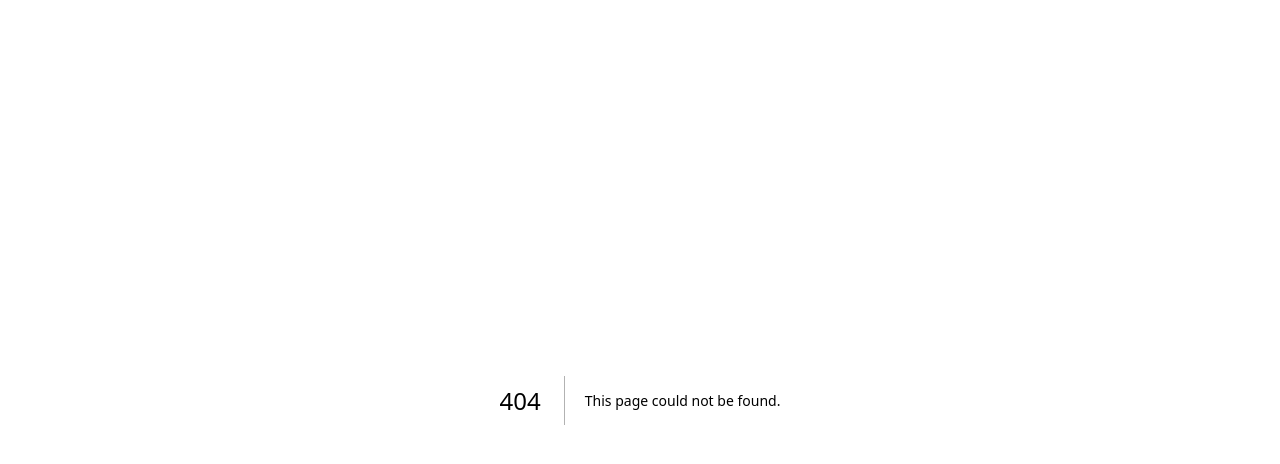
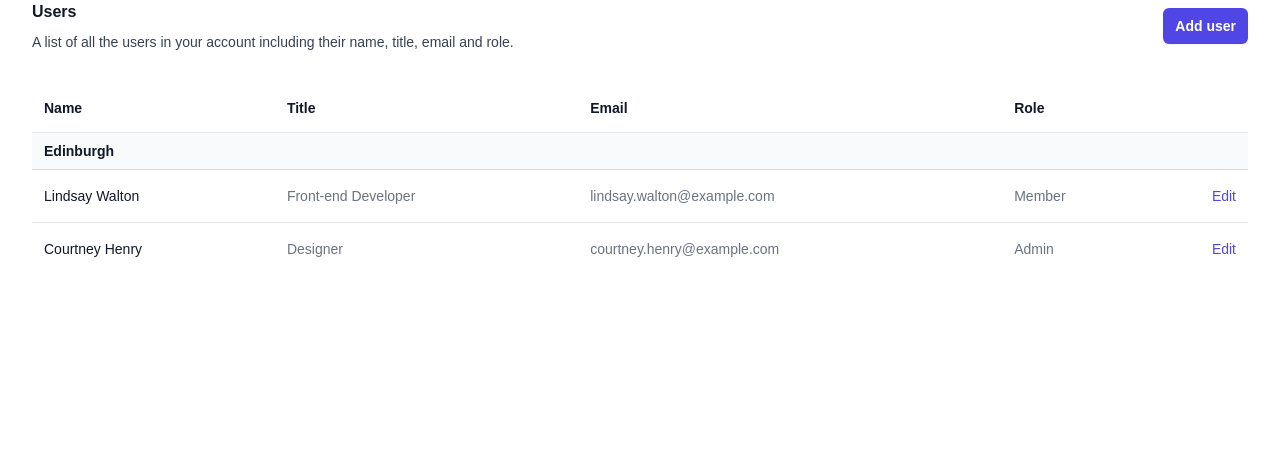
Before and after one commit to stackmonky/traintrack, a Next.js app: page /checklists in a window 1280 px wide. Before the commit this address had no page. Shown: the top 464 px of the page. Built offline with nearby package versions, Linux system fonts and the light colour scheme.

Commit message:
added global state for data

```diff
--- /dev/null
+++ b/app/checklists/page.tsx
@@ -0,0 +1,10 @@
+import CheckLists from "../components/Checklists"
+
+export default function CheckListsPage() {
+    return (
+        <>
+            <CheckLists />
+        </>
+
+    )
+}
--- a/app/components/Checklists.tsx
+++ b/app/components/Checklists.tsx
@@ -0,0 +1,99 @@
+import { Fragment } from 'react'
+
+const locations = [
+  {
+    name: 'Edinburgh',
+    people: [
+      { name: 'Lindsay Walton', title: 'Front-end Developer', email: 'lindsay.walton@example.com', role: 'Member' },
+      { name: 'Courtney Henry', title: 'Designer', email: 'courtney.henry@example.com', role: 'Admin' },
+    ],
+  },
+  // More people...
+]
+
+function classNames(...classes:any) {
+  return classes.filter(Boolean).join(' ')
+}
+
+export default function CheckLists() {
+  return (
+    <div className="px-4 sm:px-6 lg:px-8">
+      <div className="sm:flex sm:items-center">
+        <div className="sm:flex-auto">
+          <h1 className="text-base font-semibold text-gray-900">Users</h1>
+          <p className="mt-2 text-sm text-gray-700">
+            A list of all the users in your account including their name, title, email and role.
+          </p>
+        </div>
+        <div className="mt-4 sm:ml-16 sm:mt-0 sm:flex-none">
+          <button
+            type="button"
+            className="block rounded-md bg-indigo-600 px-3 py-2 text-center text-sm font-semibold text-white shadow-sm hover:bg-indigo-500 focus-visible:outline focus-visible:outline-2 focus-visible:outline-offset-2 focus-visible:outline-indigo-600"
+          >
+            Add user
+          </button>
+        </div>
+      </div>
+      <div className="mt-8 flow-root">
+        <div className="-mx-4 -my-2 overflow-x-auto sm:-mx-6 lg:-mx-8">
+          <div className="inline-block min-w-full py-2 align-middle sm:px-6 lg:px-8">
+            <table className="min-w-full">
+              <thead className="bg-white">
+                <tr>
+                  <th scope="col" className="py-3.5 pl-4 pr-3 text-left text-sm font-semibold text-gray-900 sm:pl-3">
+                    Name
+                  </th>
+                  <th scope="col" className="px-3 py-3.5 text-left text-sm font-semibold text-gray-900">
+                    Title
+                  </th>
+                  <th scope="col" className="px-3 py-3.5 text-left text-sm font-semibold text-gray-900">
+                    Email
+                  </th>
+                  <th scope="col" className="px-3 py-3.5 text-left text-sm font-semibold text-gray-900">
+                    Role
+                  </th>
+                  <th scope="col" className="relative py-3.5 pl-3 pr-4 sm:pr-3">
+                    <span className="sr-only">Edit</span>
+                  </th>
+                </tr>
+              </thead>
+              <tbody className="bg-white">
+                {locations.map((location) => (
+                  <Fragment key={location.name}>
+                    <tr className="border-t border-gray-200">
+                      <th
+                        scope="colgroup"
+                        colSpan={5}
+                        className="bg-gray-50 py-2 pl-4 pr-3 text-left text-sm font-semibold text-gray-900 sm:pl-3"
+                      >
+                        {location.name}
+                      </th>
+                    </tr>
+                    {location.people.map((person, personIdx) => (
+                      <tr
+                        key={person.email}
+                        className={classNames(personIdx === 0 ? 'border-gray-300' : 'border-gray-200', 'border-t')}
+                      >
+                        <td className="whitespace-nowrap py-4 pl-4 pr-3 text-sm font-medium text-gray-900 sm:pl-3">
+                          {person.name}
+                        </td>
+                        <td className="whitespace-nowrap px-3 py-4 text-sm text-gray-500">{person.title}</td>
+                        <td className="whitespace-nowrap px-3 py-4 text-sm text-gray-500">{person.email}</td>
+                        <td className="whitespace-nowrap px-3 py-4 text-sm text-gray-500">{person.role}</td>
+                        <td className="relative whitespace-nowrap py-4 pl-3 pr-4 text-right text-sm font-medium sm:pr-3">
+                          <a href="#" className="text-indigo-600 hover:text-indigo-900">
+                            Edit<span className="sr-only">, {person.name}</span>
+                          </a>
+                        </td>
+                      </tr>
+                    ))}
+                  </Fragment>
+                ))}
+              </tbody>
+            </table>
+          </div>
+        </div>
+      </div>
+    </div>
+  )
+}
--- a/app/components/MainNavigation.tsx
+++ b/app/components/MainNavigation.tsx
@@ -10,7 +10,7 @@ import {
   const actions = [
     {
       title: 'View Checklists',
-      href: '#',
+
       icon: FolderIcon,
       iconForeground: 'text-teal-700',
       iconBackground: 'bg-teal-50',
@@ -18,7 +18,7 @@ import {
     },
     {
       title: 'View my Stats',
-      href: '#',
+
       icon: ChartBarIcon,
       iconForeground: 'text-purple-700',
       iconBackground: 'bg-purple-50',
@@ -26,7 +26,7 @@ import {
     },
     {
       title: 'Resources',
-      href: '#',
+
       icon: BookOpenIcon,
       iconForeground: 'text-sky-700',
       iconBackground: 'bg-sky-50',
@@ -34,7 +34,7 @@ import {
     },
     {
       title: 'Calendar',
-      href: '#',
+
       icon: CalendarIcon,
       iconForeground: 'text-yellow-700',
       iconBackground: 'bg-yellow-50',
@@ -42,7 +42,7 @@ import {
     },
     {
       title: 'Certificates',
-      href: '#',
+
       icon: AcademicCapIcon,
       iconForeground: 'text-rose-700',
       iconBackground: 'bg-rose-50',
@@ -50,7 +50,7 @@ import {
     },
     {
       title: 'Application Feedback',
-      href: '#',
+
       icon: PencilIcon,
       iconForeground: 'text-indigo-700',
       iconBackground: 'bg-indigo-50',
@@ -66,7 +66,7 @@ import {
     return (
       <div className="divide-y divide-gray-200 overflow-hidden rounded-lg bg-gray-200 shadow sm:grid sm:grid-cols-2 sm:gap-px sm:divide-y-0">
         {actions.map((action, actionIdx) => (
-          <div
+          <button
             key={action.title}
             className={classNames(
               actionIdx === 0 ? 'rounded-tl-lg rounded-tr-lg sm:rounded-tr-none' : '',
@@ -89,11 +89,11 @@ import {
             </div>
             <div className="mt-8">
               <h3 className="text-base font-semibold text-gray-900">
-                <a href={action.href} className="focus:outline-none">
+                <p className="focus:outline-none">
                   {/* Extend touch target to entire panel */}
                   <span aria-hidden="true" className="absolute inset-0" />
                   {action.title}
-                </a>
+                </p>
               </h3>
               <p className="mt-2 text-sm text-gray-500">
                 {action.description}
@@ -107,7 +107,7 @@ import {
                 <path d="M20 4h1a1 1 0 00-1-1v1zm-1 12a1 1 0 102 0h-2zM8 3a1 1 0 000 2V3zM3.293 19.293a1 1 0 101.414 1.414l-1.414-1.414zM19 4v12h2V4h-2zm1-1H8v2h12V3zm-.707.293l-16 16 1.414 1.414 16-16-1.414-1.414z" />
               </svg>
             </span>
-          </div>
+          </button>
         ))}
       </div>
     )
--- /dev/null
+++ b/app/context/appContext.tsx
@@ -0,0 +1,5 @@
+import { createContext } from "react";
+
+const AppContext = createContext<any>(null);
+
+export default AppContext;
--- /dev/null
+++ b/app/context/userData.tsx
@@ -0,0 +1,17 @@
+const Users = {
+    "id": 1,
+    "name": "John Doe",
+    "email": "johndoe@example.com",
+    "phone_number": "+1234567890",
+    "address": {
+      "street": "123 Main St",
+      "city": "Anytown",
+      "state": "CA",
+      "zip": "12345"
+    },
+    "is_active": true,
+    "created_at": "2023-11-26T11:12:32Z",
+    "updated_at": "2023-11-26T11:12:32Z"
+  }
+
+export default Users;
--- a/app/layout.tsx
+++ b/app/layout.tsx
@@ -1,6 +1,11 @@
+"use client"
 import type { Metadata } from "next";
 import localFont from "next/font/local";
+import { useState } from "react";
 import "./globals.css";
+import AppContext from "./context/appContext";
+
+import Users from "./context/userData";
 
 const geistSans = localFont({
   src: "./fonts/GeistVF.woff",
@@ -13,22 +18,27 @@ const geistMono = localFont({
   weight: "100 900",
 });
 
-export const metadata: Metadata = {
-  title: "TrainTrack",
-  description: "Application for training and tracking training progress",
-};
-
 export default function RootLayout({
   children,
 }: Readonly<{
   children: React.ReactNode;
 }>) {
+
+  const [data, setData] = useState(Users)
+  const [stats, setStats] = useState(false);
+  const [resources, setResources] = useState(false);
+  const [certificates, setCertificates] = useState(false);
+  const [dashboardMenu, setDashboardMenu] = useState(true);
+  const [checklistsShow, setChecklistsShow] = useState(false);
+
   return (
     <html lang="en">
       <body
         className={`${geistSans.variable} ${geistMono.variable} antialiased`}
       >
-        {children}
+        <AppContext.Provider value={{ data, setData, dashboardMenu, setDashboardMenu, checklistsShow, setChecklistsShow, stats, setStats, resources, setResources, certificates, setCertificates }}>
+          {children}
+        </AppContext.Provider>
       </body>
     </html>
   );
--- a/app/profile/page.tsx
+++ b/app/profile/page.tsx
@@ -1,7 +1,9 @@
 
 'use client'
 
-import { useState } from 'react'
+import { useState, useContext } from 'react'
+import AppContext from '../context/appContext'
+
 import {
     Dialog,
     DialogBackdrop,
@@ -22,11 +24,13 @@ import { Bars3Icon } from '@heroicons/react/20/solid'
 import ToDo from '../components/Todo'
 import MainNavigation from '../components/MainNavigation'
 
+
+
 const navigation = [
-    { name: 'Dashboard', href: '#', icon: UserCircleIcon, current: false },
-    { name: 'Trainings', href: '#', icon: FolderIcon, current: false },
-    { name: 'Activity', href: '#', icon: FireIcon, current: false },
-    { name: 'Stats', href: '#', icon: ChartBarSquareIcon, current: false },
+    { name: 'Dashboard', href: '/profile', icon: UserCircleIcon, current: false },
+    { name: 'Checklists', href: '/checklists', icon: FolderIcon, current: false },
+    { name: 'Activity', href: '/profile', icon: FireIcon, current: false },
+    { name: 'Stats', href: '/stats', icon: ChartBarSquareIcon, current: false },
 ]
 const teams = [
     { id: 1, name: 'Recieving', href: '#', initial: 'R', current: false },
@@ -42,12 +46,22 @@ function classNames(...classes: string[]) {
 }
 
 
+
 export default function ProfilePage() {
+    const data = useContext(AppContext);
+
+
+    const dashboard = data.dashboardMenu;
+
     const [sidebarOpen, setSidebarOpen] = useState(false)
-    const [dashboard, setDashboard] = useState(true);
+    // const [dashboard, setDashboard] = useState(true);
     const [checklists, setChecklists] = useState(false);
-    const [stats, setstats] = useState(false);
-    const [Resources, setResources] = useState(false);
+
+    const hideDash = (e:any) => {
+        console.log('event to handle dashboard menu items');
+    }
+
+    console.log(data);
 
     return (
         <>
```
